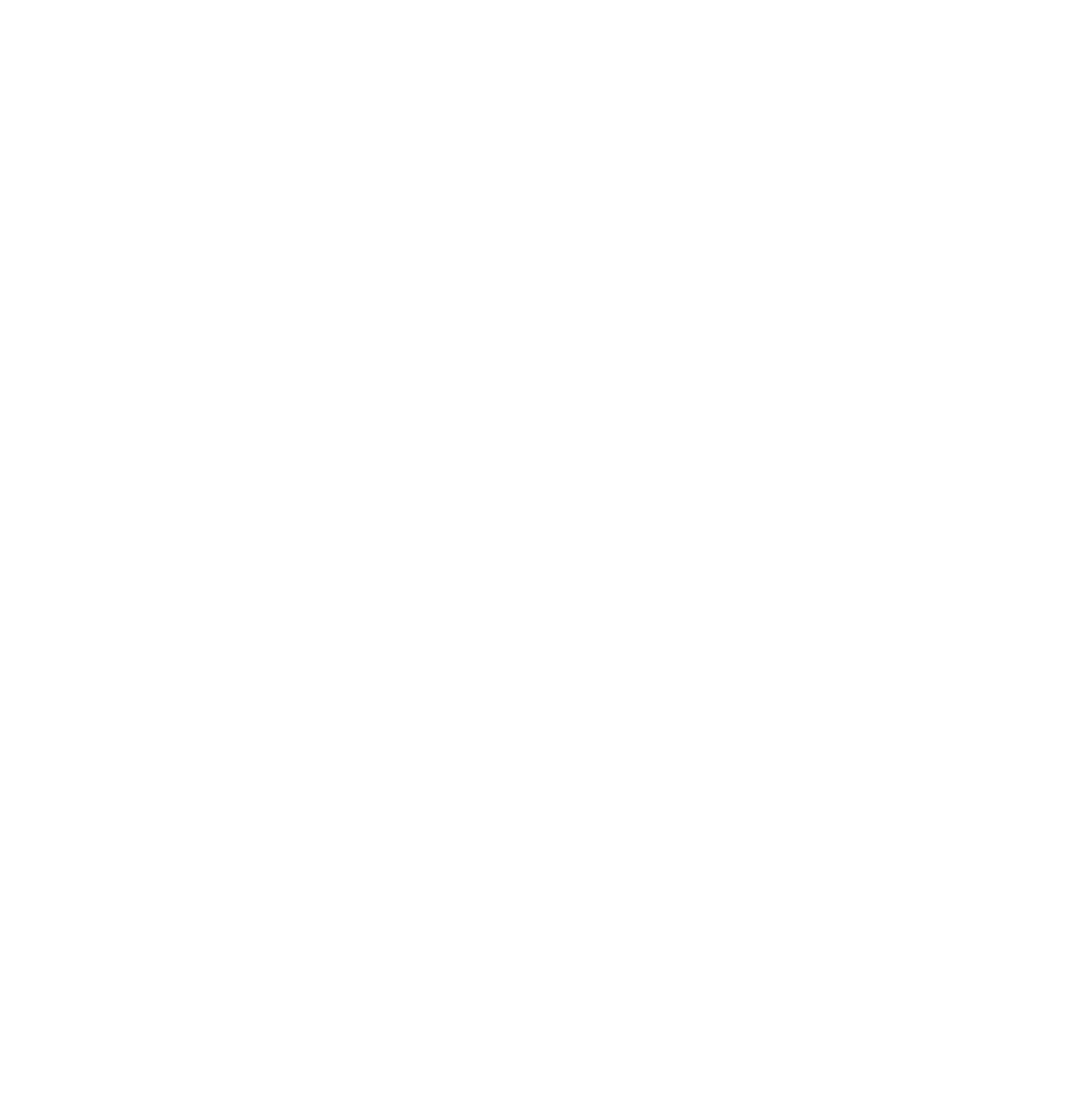
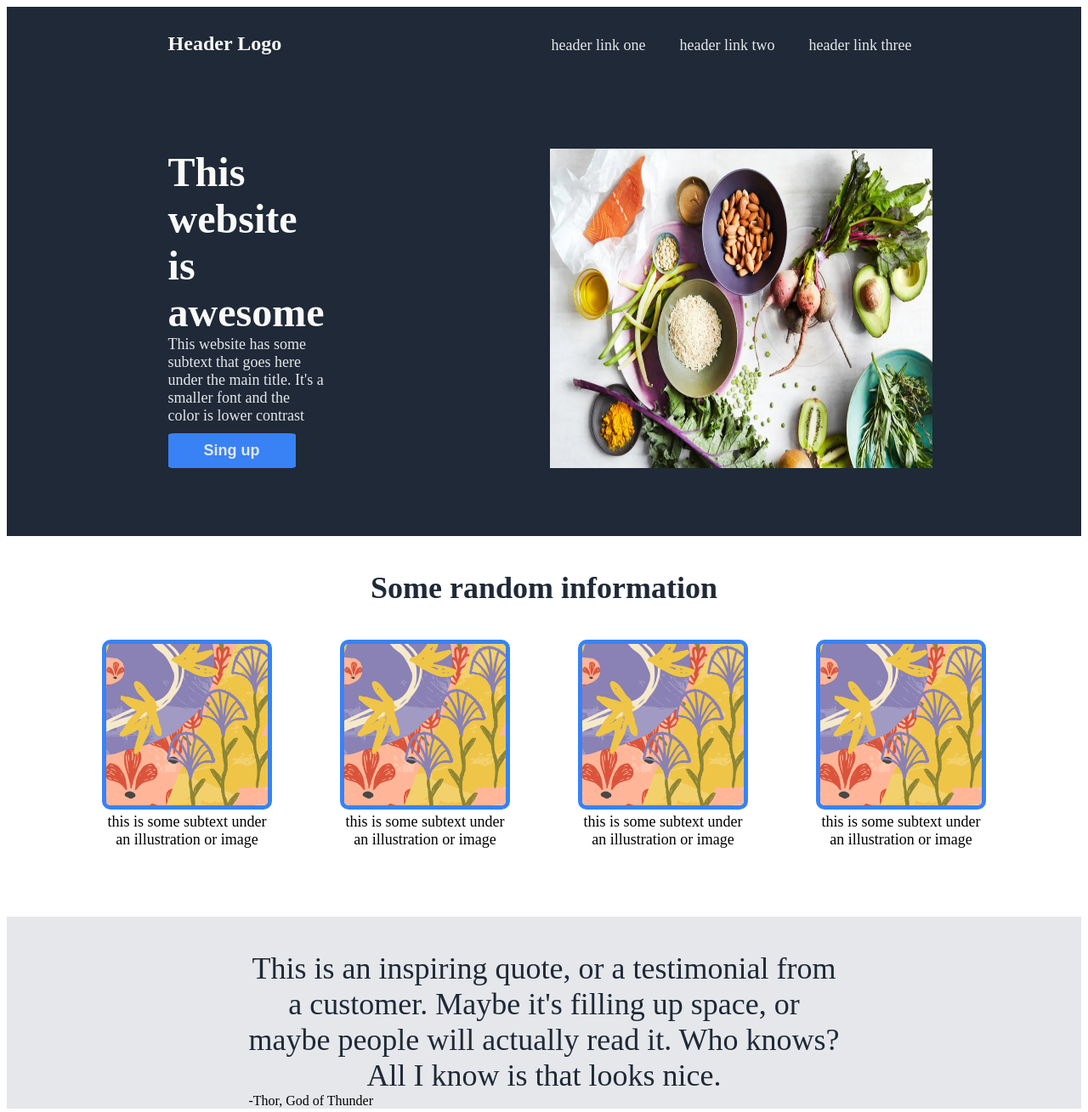
Before and after one commit to tolya672534/odin-landing, a plain HTML site: page index.html in a window 1280 px wide. Shown: the whole page at 85% size. Before the commit the page ends 800 px from the top, so only its background shows below. Drawn offline with Linux system fonts and the light colour scheme.

Commit message:
i was so exited and forgot to commit, made 2 secs.

```diff
--- a/index.html
+++ b/index.html
@@ -8,6 +8,79 @@
     <link rel="stylesheet" href="style.css">
 </head>
 <body>
+    <div class="header_wrapper">
+        <header class="header">
+            <div>
+                <a class="header_logo" href="../odin-landing/index.html">Header Logo</a>
+            </div>
 
+            <div class="header_navbar">
+                <a href="../odin-landing/index.html" class="header_navbar_link">header link one</a>
+                <a href="../odin-landing/index.html" class="header_navbar_link">header link two</a>
+                <a href="../odin-landing/index.html" class="header_navbar_link">header link three</a>
+            </div>
+        </header>
+    </div>
+
+    <div class="hero_wrapper">
+        <div class="hero">
+            <div class="sign_up_wrapper">
+                <h1 class="hero_main_text">This website is awesome</h1>
+                <p class="hero_secondary_text">
+                    This website has some subtext that goes here under the main title.
+                    It's a smaller font and the color is lower contrast
+                </p>
+                <button class="hero_button">
+                    Sing up
+                </button>
+            </div>
+            <img class="hero_image" src="images/healthy-eating-ingredients-1296x728-header.jpg" alt="PICTURE IN HERO SEC" srcset=""/>
+        </div>
+    </div>
+
+    <div class="info_wrapper">
+        <div class="info">
+            <div class="info_title">Some random information</div>
+            <div class="info_element_wrapper">
+                <div class="info_element">
+                    <img class="info_element_pic" src="images/path-gbc32cff60_1280.png" alt="">
+                    <div class="info_element_text">
+                        this is some subtext under an illustration or image
+                    </div>
+                </div>
+                <div class="info_element">
+                    <img class="info_element_pic" src="images/path-gbc32cff60_1280.png" alt="">
+                    <div class="info_element_text">
+                        this is some subtext under an illustration or image
+                    </div>
+                </div>
+                <div class="info_element">
+                    <img class="info_element_pic" src="images/path-gbc32cff60_1280.png" alt="">
+                    <div class="info_element_text">
+                        this is some subtext under an illustration or image
+                    </div>
+                </div>
+                <div class="info_element">
+                    <img class="info_element_pic" src="images/path-gbc32cff60_1280.png" alt="">
+                    <div class="info_element_text">
+                        this is some subtext under an illustration or image
+                    </div>
+                </div>
+            </div>
+        </div>
+    </div>
+
+    <div class="quote_wrapper">
+        <div class="quote">
+            <div class="quote_text">
+                This is an inspiring quote, or a testimonial from a customer.
+                Maybe it's filling up space, or maybe people will actually read it. Who knows?
+                All I know is that looks nice.
+            </div>
+            <div class="quote_author">
+                -Thor, God of Thunder
+            </div>
+        </div>
+    </div>
 </body>
 </html>
--- a/style.css
+++ b/style.css
@@ -0,0 +1,176 @@
+*{
+    box-sizing: border-box;
+}
+
+.header_wrapper{
+    background-color: #1F2937;
+    display: flex;
+    justify-content: center;
+}
+
+.header{
+    display: flex;
+    width: 70%;
+    justify-content: space-between;
+    padding-top: 30px;
+    padding-bottom: 30px;
+}
+
+.header_logo{
+    text-decoration: none;
+    color: #F9FAF8;
+    font-size: 24px;
+    font-weight: bolder;
+}
+
+.header_navbar{
+    display: flex;
+    justify-content: space-between;
+    width: auto;
+    gap: 20px;
+}
+
+.header_navbar_link{
+    color: #E5E7EB;
+    font-size: 18px;
+    text-decoration: none;
+    transition: color .3s ease-in-out, background-color .3s ease-in-out;
+    padding-left: 10px;
+    padding-right: 10px;
+    padding-top: 5px;
+    border-radius: 5%;
+}
+
+.header_navbar_link:hover{
+    background-color: #3882f6;
+    border-radius: 5%;
+    color: white;
+}
+
+.hero_wrapper{
+    background-color: #1F2937;
+    display: flex;
+    justify-content: center;
+    padding-top: 80px;
+    padding-bottom: 80px;
+}
+
+.hero{
+    display: flex;
+    justify-content: space-between;
+    width: 70%;
+    gap: 30%;
+}
+
+.sign_up_wrapper{
+    display: flex;
+    flex-direction: column;
+    justify-content: space-between;
+}
+
+.hero_main_text{
+    font-weight: bolder;
+    font-size: 48px;
+    color: #F9FAF8;
+    margin: 0%;
+}
+
+.hero_secondary_text{
+    color: #E5E7EB;
+    font-size: 18px;
+    margin: 0%;
+}
+
+.hero_button{
+    background-color: #3882f6;
+    color: #e5e7e8;
+    font-size: 18px;
+    font-weight: bold;
+    border-radius: 5%;
+    padding-top: 10px;
+    padding-bottom: 10px;
+    padding-left: 30px;
+    padding-right: 30px;
+    border: none;
+    margin-top: 10px;
+    max-width: 150px;
+    transition: color .3s ease-in-out, background-color .3s ease-in-out;
+}
+
+.hero_button:hover{
+    color: #3882f6;
+    background-color: #e5e7e8;
+}
+
+.hero_image{
+    max-width: 450px;
+}
+
+.info_wrapper{
+    display: flex;
+    justify-content: center;
+    padding-top: 40px;
+    padding-bottom: 80px;
+}
+
+.info{
+    display: flex;
+    flex-direction: column;
+    align-items: center;
+    width: 70%;
+}
+
+.info_title{
+    color: #1f2937;
+    font-size: 36px;
+    font-weight: bolder;
+}
+
+.info_element_wrapper{
+    display: flex;
+    justify-content: center;
+    gap: 10%;
+    padding-top: 40px;
+}
+
+.info_element_pic{
+    max-width: 200px;
+    border: solid 5px #3882f6;
+    border-radius: 5%;
+}
+
+.info_element_text{
+    text-align: center;
+    font-size: 18px;
+}
+
+.info_element{
+    max-width: 200px;
+}
+
+.quote_wrapper{
+    display: flex;
+    justify-content: center;
+    padding-top: 40px;
+    background-color: #e5e7eb;
+
+}
+
+.quote{
+    display: flex;
+    width: 55%;
+    flex-direction: column;
+    justify-content: right;
+}
+
+.quote_text{
+    font-size: 36px;
+    font-family: light-italic;
+    color: #1f2937;
+    text-align: center;
+}
+
+.quote_author{
+    display: flex;
+    justify-self: right;
+}
```
Also changed, not shown: images/healthy-eating-ingredients-1296x728-header.jpg (added), images/path-gbc32cff60_1280.png (added).
